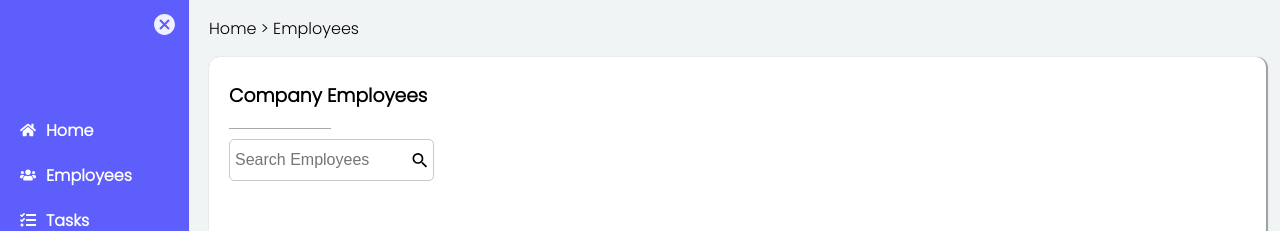
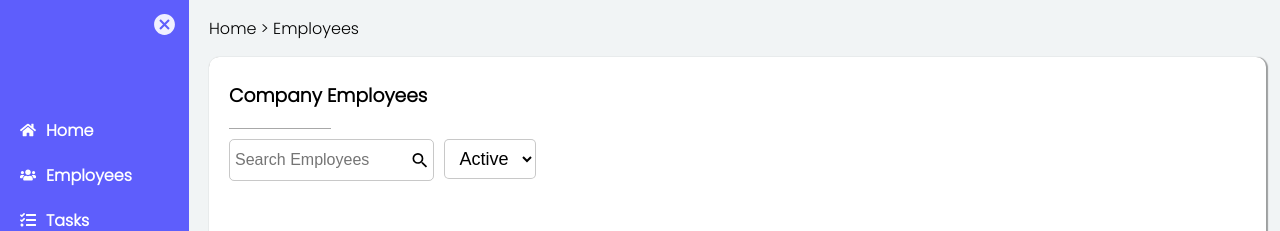
Before and after one commit to b-sandrine/employee-management-system, a React (Vite) app in the folder frontend/: page /dashboard/employees in a window 1280 px wide. Shown: the top 231 px of the page. Built offline with nearby package versions, Linux system fonts and the light colour scheme.

Commit message:
Added select

```diff
--- a/frontend/src/assets/styles/employees.css
+++ b/frontend/src/assets/styles/employees.css
@@ -14,16 +14,31 @@
     background-color: rgba(0, 0, 0, 0.342);
 }
 
-.employees .input {
-    margin: 10px 0;
-    width: 20%;
+.employees .options {
+    display: flex;
+    margin-top: 10px;
 }
 
-.employees .input input {
+.employees .options .input {
+    width: 20%;
+    margin: 0;
+}
+
+.employees .options .input input {
     background-color: rgba(255, 255, 255, 0.562);
 }
 
-.employees .input .icon {
+.employees  .options .input .icon {
     font-size: 23px;
     margin-right: 3px;
 }
+
+.employees .options select {
+    background-color: white;
+    border: 1px solid rgba(117, 117, 117, 0.397);
+    height: 40px;
+    margin-left: 10px;
+    padding: 0 10px;
+    border-radius: 5px;
+    font-size: 18px;
+}
--- a/frontend/src/pages/employees.jsx
+++ b/frontend/src/pages/employees.jsx
@@ -8,9 +8,15 @@ const Employees = () => {
             <div className="employees">
                 <h3>Company Employees</h3>
                 <div className="line"></div>
-                <div className="input">
-                    <input type="search" name="" id="" placeholder='Search Employees' />
-                    <MdSearch className='icon'/>
+                <div className="options">
+                    <div className="input">
+                        <input type="search" name="" id="" placeholder='Search Employees' />
+                        <MdSearch className='icon' />
+                    </div>
+                    <select name="" id="">
+                        <option value="1">Active</option>
+                        <option value="2">Away</option>
+                    </select>
                 </div>
             </div>
         </>
```
